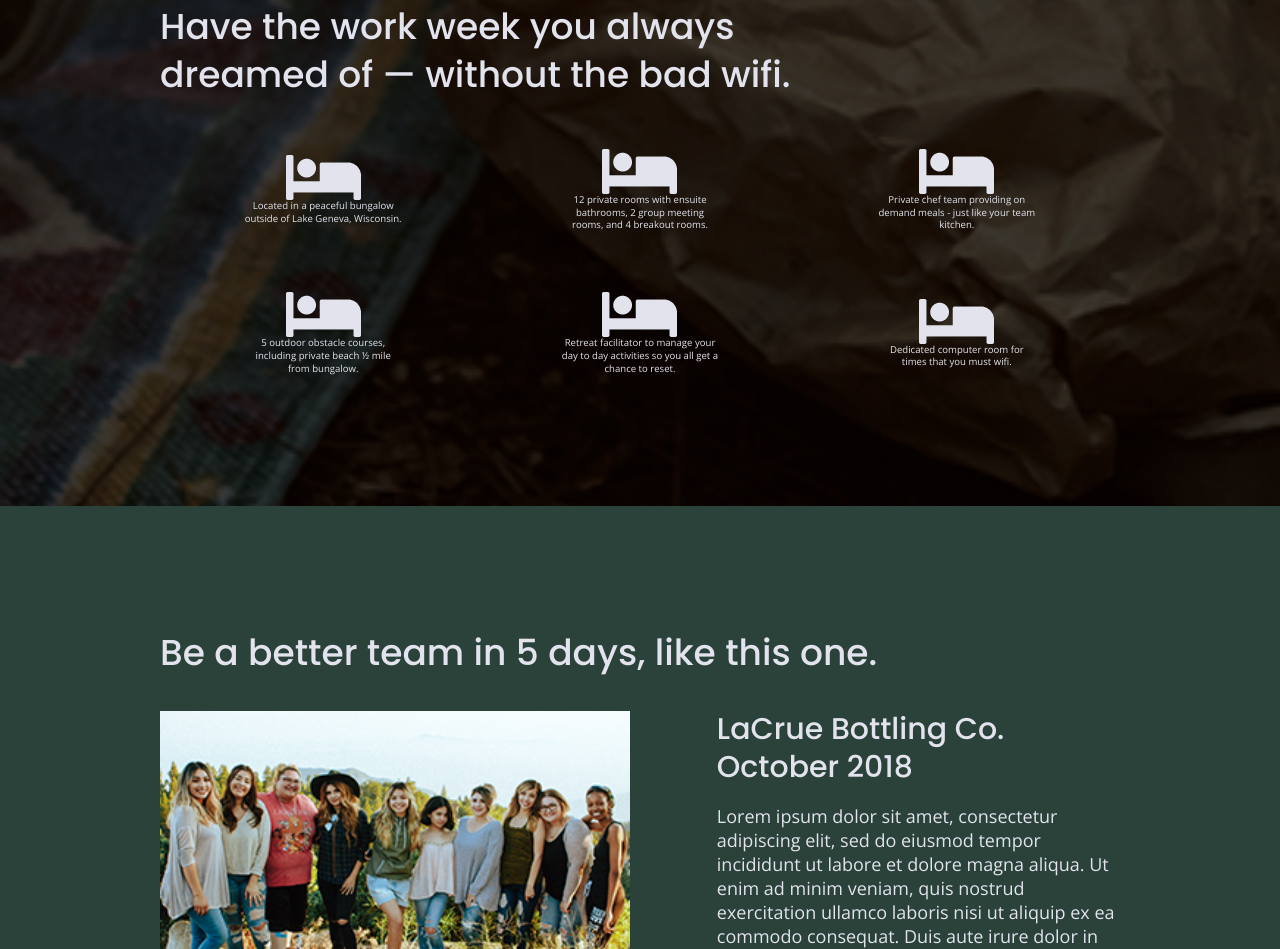
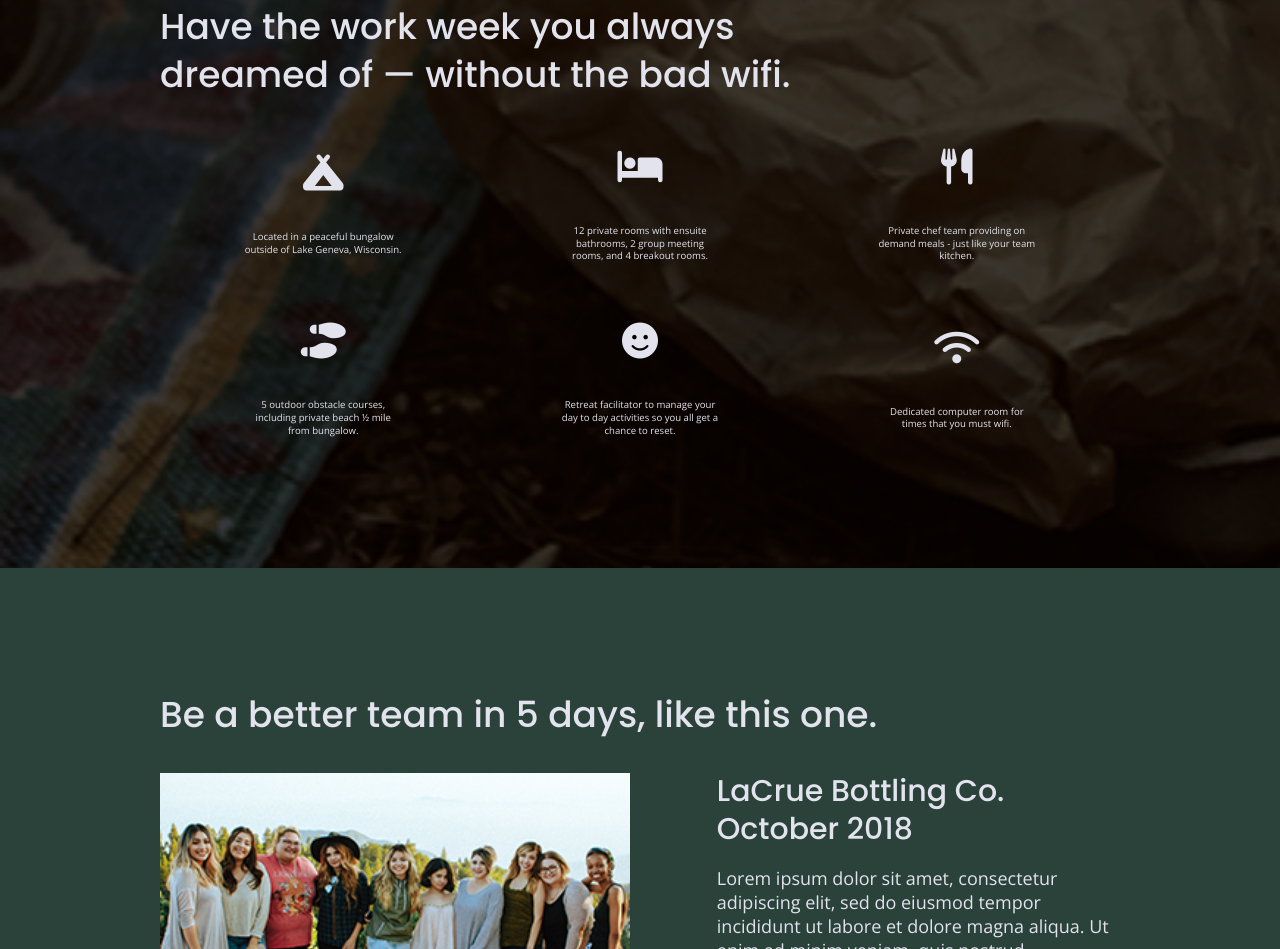
Before and after one commit to kaylaparks/unplugged-retreat, a plain HTML site: page index.html in a window 1280 px wide. Shown: the part 1012-1961 px from the top of the page. Drawn offline with nearby package versions, Linux system fonts and the light colour scheme.

Commit message:
added correct icons

```diff
--- a/css/main.css
+++ b/css/main.css
@@ -321,6 +321,11 @@ input[type=button] {
   justify-content: center;
   align-items: center;
   flex-flow: row wrap;
+}
+
+.features i {
+	font-size: 3.75em;
+        margin-bottom: 40px;
 }
 
 .features p {
--- a/index.html
+++ b/index.html
@@ -13,6 +13,9 @@
 
   <link href="https://fonts.googleapis.com/css?family=Open+Sans:400,700|Poppins:500,700" rel="stylesheet">
   <!--Google Font-->
+
+  <script src="https://kit.fontawesome.com/563e6e3dca.js" crossorigin="anonymous"></script>
+  <!---Font Awesome Kit--->
 
   <link rel="stylesheet" href="css/normalize.css">
   <link rel="stylesheet" href="css/main.css">
@@ -75,7 +78,7 @@
           <div class="features-items">
             <article>
               <p class="fontawesome-icon">
-                  <img src="img/bed.png" alt="bed icon">
+                  <i class="fas fa-campground"></i>
               </p>
               <p class="features-item-description">
                 Located in a peaceful bungalow outside of Lake Geneva, Wisconsin.
@@ -83,7 +86,7 @@
             </article>
             <article>
               <p class="fontawesome-icon">
-                  <img src="img/bed.png" alt="bed icon">
+                <i class="fas fa-bed"></i>
               </p>
               <p class="features-item-description">
                 12 private rooms with ensuite bathrooms, 2 group meeting rooms, and 4 breakout rooms.
@@ -91,7 +94,7 @@
             </article>
             <article>
               <p class="fontawesome-icon">
-                  <img src="img/bed.png" alt="bed icon">
+                <i class="fas fa-utensils"></i>
               </p>
               <p class="features-item-description">
                 Private chef team providing on demand meals - just like your team kitchen.
@@ -99,7 +102,7 @@
             </article>
             <article>
               <p class="fontawesome-icon">
-                  <img src="img/bed.png" alt="bed icon">
+                <i class="fas fa-shoe-prints"></i>
               </p>
               <p class="features-item-description">
                 5 outdoor obstacle courses, including private beach ½ mile from bungalow.
@@ -107,7 +110,7 @@
             </article>
             <article>
               <p class="fontawesome-icon">
-                  <img src="img/bed.png" alt="bed icon">
+                <i class="fas fa-smile"></i>
               </p>
               <p class="features-item-description">
                 Retreat facilitator to manage your day to day activities so you all get a chance to reset.
@@ -115,7 +118,7 @@
             </article>
             <article>
               <p class="fontawesome-icon">
-                <img src="img/bed.png" alt="bed icon">
+                <i class="fas fa-wifi"></i>
               </p>
               <p class="features-item-description">
                 Dedicated computer room for times that you must wifi.
```
Also changed, not shown: about/index.html (+7 -2 lines).
